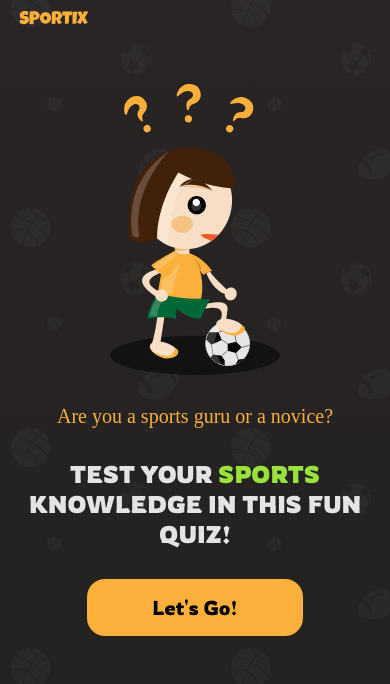
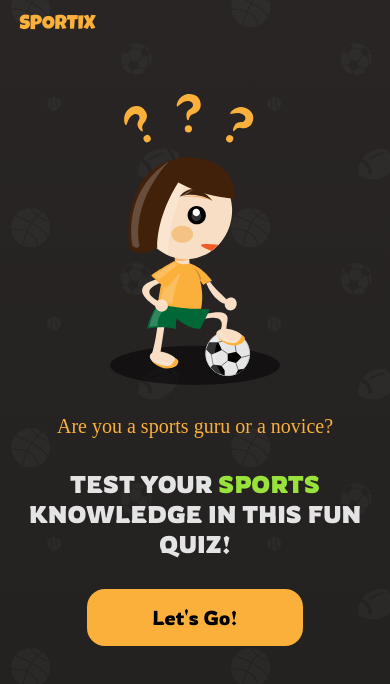
Before and after one commit to Symstract/sportix, a React (Create React App) app: page / in a window 390 px wide. Shown: the top 684 px of the page. Built offline with nearby package versions, Linux system fonts and the light colour scheme; a web font is replaced by a local one.

Commit message:
Increase header height and logo text size on mobile

```diff
--- a/src/components/Header.js
+++ b/src/components/Header.js
@@ -8,7 +8,7 @@ const StyledLogo = styled(Link)`
   height: 100%;
   color: ${({ theme }) => theme.colors.primary};
   font-family: "Luckiest Guy", cursive;
-  font-size: 1.125rem;
+  font-size: 1.25rem;
   text-decoration: none;
 
   @media screen and (min-width: ${({ theme }) => theme.breakpoints.tablet}) {
@@ -24,7 +24,7 @@ const StyledHeader = styled.header`
   display: flex;
   align-items: center;
   width: 100%;
-  height: 40px;
+  height: 50px;
 
   @media screen and (min-width: ${({ theme }) => theme.breakpoints.tablet}) {
     height: 72px;
```
